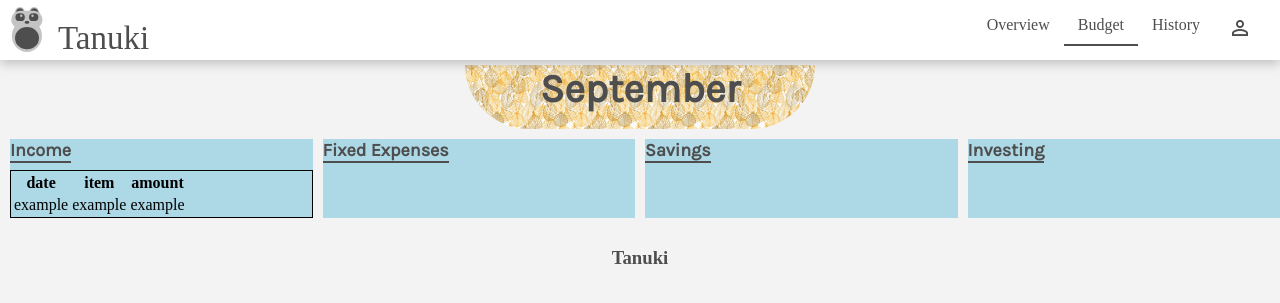
After one commit to pabsromo/capstone2020, a Django app: template tanuki/templates/budget.html in a window 1280 px wide. The commit adds this page. Shown: the top 303 px of the page. Run offline with Django 3.2, Linux system fonts and the light colour scheme; the template is opened without the code that fills it, so the values that code supplies are empty.

Commit message:
Table Design 1
Trying out with having Income, Fixed Expenses, Savings, and Investing all in one row with columns that expand underneath.

```diff
--- /dev/null
+++ b/tanuki/templates/budget.css
@@ -0,0 +1,324 @@
+body {
+    background-color: #f3f3f3;
+    margin: 0;
+    padding-top: 60px;
+}
+
+table{
+  display: flex;
+  flex-direction: row;
+  justify-content: space-between;
+  border: 1px solid black;
+}
+
+tbody{
+  width: 100%;
+  float: left;
+}
+
+th{
+}
+
+tr{
+}
+
+td{
+}
+
+
+/* Style the navbar */
+
+.nav-wrapper {
+    overflow: hidden;
+    background-color:#fff;
+    box-shadow: 0 4px 10px rgba(0, 0, 0, 0.2);
+    margin: 0 auto;
+    padding: 0;
+    height: 60px;
+    display: flex;
+    justify-content: space-between;
+}
+
+#nav-desktop {
+    display: flex;
+    float: right;
+    list-style-type: none;
+    padding-left: 14px;
+    padding-right: 14px;
+}
+
+#nav-desktop li{
+    float: right;
+    color: #4e4e4e;
+    text-align: center;
+    text-decoration: none;
+}
+
+#nav-desktop a{
+    color: #4e4e4e;
+    text-align: center;
+    font-family: Gadugi;
+    padding: 14px;
+    text-decoration: none;
+}
+
+#nav-desktop a:hover {
+    color: #97aed4;
+}
+
+.logo {
+    height: 60px;
+}
+
+.logo a {
+    vertical-align: text-bottom;
+    text-decoration: none;
+    font-family: MV Boli;
+    font-style: normal;
+    font-weight: normal;
+    font-size: 33px;
+    color: #4E4E4E;
+}
+
+.logo svg {
+    width: 50px;
+    height: 50px;
+    padding: 2px;
+}
+
+#selected {
+    box-shadow: 0 2px 0 #4e4e4e;
+}
+
+/* Page content */
+
+h1 {
+    font-family: Karla;
+    color:#4e4e4e;
+    font-size: large;
+    margin: 0;
+}
+
+h4 {
+    font-family: Karla;
+    color: #4e4e4e;
+    margin: 0;
+}
+
+hr {
+    display: flex;
+    flex-direction: row;
+    margin-top: 0;
+    margin-left: 5px;
+    margin-right: 5px;
+    height: 1px;
+    width: fit-content;
+    color: #4e4e4e;
+    border: #4e4e4e;
+    background-color: #4e4e4e;
+    align-items: center;
+}
+
+p {
+    font-family: Karla;
+    color: #4e4e4e;
+    margin: 0;
+}
+
+.content-wrapper {
+    display: grid;
+    width: 100%;
+    grid-auto-rows: minmax(min-content, max-content);
+    grid-template-columns: 1fr 1fr 1fr 1fr;
+    grid-template-areas: "mon mon mon mon"
+                         "inc fix sav inv"
+                         "ftr ftr ftr ftr";
+    grid-column-gap: 10px;
+    grid-row-gap: 10px;
+}
+
+.month-wrapper {
+  display: flex;
+  justify-content: center;
+  flex-direction: row;
+  grid-row-start: 1;
+  grid-row-end: 1;
+  grid-column-start: 2;
+  grid-column-end: 4;
+}
+
+.month {
+  background-size: contain;
+  background-image: url("leaves.jpg");
+  margin-top: 5px;
+  text-align-last: center;
+  height: 4em;
+  width: 30em;
+  border-bottom-left-radius: 10em;
+  border-bottom-right-radius: 10em;
+  max-width: 350px;
+}
+
+#month-title {
+  font-size: 2.5em;
+}
+
+.income {
+  display: flex;
+  grid-area: inc;
+  margin-left: 10px;
+  flex-direction: column;
+  background-color: lightblue;
+  grid-auto-rows: minmax(min-content, max-content);
+  grid-template-columns: 1fr 1fr 1fr;
+  grid-template-areas: "date item amt";
+}
+
+.income-table {
+  display: flex;
+  flex-direction: column;
+}
+
+.table-titles {
+  display: flex;
+  flex-direction: row;
+  justify-content: space-between;
+}
+
+.fixed-expenses {
+  display: flex;
+  grid-area: fix;
+  flex-direction: column;
+  background-color: lightblue;
+}
+
+.savings {
+  display: flex;
+  grid-area: sav;
+  flex-direction: column;
+  background-color: lightblue;
+}
+
+.investing {
+  display: flex;
+  grid-area: inv;
+  flex-direction: column;
+  background-color: lightblue;
+}
+
+.table{
+  display: flex;
+  flex-direction: column;
+}
+
+.row{
+  display: flex;
+  justify-content: space-around;
+  flex-direction: column;
+}
+
+.elem{
+  display: flex;
+  background-color: white;
+}
+
+#footer {
+    grid-area: ftr;
+    background-color: transparent;
+    font-family: MV Boli;
+    color: #4e4e4e;
+    display: flex;
+    flex-direction: row;
+    justify-content: center;
+}
+
+.item {
+    border-bottom: 2px solid #4e4e4e;
+    border-right: 2px solid #4e4e4e;
+    display: flex;
+    flex-direction: row;
+    justify-content: space-between;
+    margin: 5px;
+    height: fit-content;
+    align-items: center;
+    flex-flow: row wrap;
+}
+
+.item button {
+    color: #4e4e4e;
+    width: fit-content;
+    height: fit-content;
+    background-color: Transparent;
+    border: none;
+    outline: none;
+    overflow: hidden;
+    cursor: pointer;
+}
+
+.item button:active {
+    color: #97aed4;
+}
+
+.add_item {
+    display: flex;
+    justify-content: center;
+}
+
+.add_item button {
+    color: #4e4e4e;
+    width: fit-content;
+    height: fit-content;
+    background-color: Transparent;
+    border: none;
+    outline: none;
+    overflow: hidden;
+    cursor: pointer;
+}
+
+.add_item button:active {
+    color: #97aed4;
+}
+
+.add_item_form {
+    display: none;
+    border: 2px solid #4e4e4e;
+    margin: 10px;
+
+}
+
+.add_item_form label {
+    color: #4e4e4e;
+    font-family: Karla;
+}
+
+.popup {
+    display: none;
+    flex-flow: row wrap;
+    position: relative;
+    width: 100%;
+}
+
+.innerpopup {
+    display: flex;
+    background: #f3f3f3;
+    position: absolute;
+    border: 2px solid #4e4e4e;
+    border-bottom-right-radius: 4px;
+    border-bottom-left-radius: 4px;
+    right: -2px;
+    width: inherit;
+    font-family: Karla;
+    color: #4e4e4e;
+    justify-content: space-between;
+    z-index: 1;
+}
+
+.content {
+    padding: 50px;
+}
+
+.sticky {
+    position: fixed;
+    top: 0;
+    width: 100%;
+}
--- /dev/null
+++ b/tanuki/templates/budget.html
@@ -0,0 +1,139 @@
+<!DOCTYPE html>
+<html lang="en">
+
+<head>
+    <meta charset="UTF-8">
+    <meta name="viewport" content="width=device-width, initial-scale=1.0">
+    <title>Budget</title>
+    <link href='https://fonts.googleapis.com/css?family=Karla' rel='stylesheet'>
+    <link rel="stylesheet" href="https://fonts.googleapis.com/icon?family=Material+Icons">
+    <link rel="stylesheet" type="text/css" href="budget.css">
+</head>
+
+<body>
+    <nav>
+        <div class="nav-wrapper sticky">
+            <div class="logo">
+                <svg width="69" height="105" viewBox="0 0 69 105" fill="none" xmlns="http://www.w3.org/2000/svg">
+                    <ellipse cx="34.2774" cy="71.0841" rx="31.6065" ry="33.9159" fill="#C4C4C4" />
+                    <path
+                        d="M10.2194 17.0331C13.4573 8.36581 25.7169 8.36581 28.9548 17.0331L31.5069 23.8648C33.9485 30.4004 29.116 37.3643 22.1392 37.3643H17.0349C10.0582 37.3643 5.22573 30.4004 7.66727 23.8648L10.2194 17.0331Z"
+                        fill="#C4C4C4" />
+                    <path
+                        d="M12.3013 18.2665C14.8702 11.2817 24.7491 11.2817 27.318 18.2665L29.1524 23.2544C31.0729 28.4765 27.2082 34.0158 21.6441 34.0158H17.9753C12.4112 34.0158 8.54638 28.4765 10.4669 23.2544L12.3013 18.2665Z"
+                        fill="#4E4E4E" />
+                    <path
+                        d="M40.0452 17.0331C43.2831 8.3658 55.5427 8.3658 58.7806 17.0331L61.3327 23.8648C63.7743 30.4004 58.9418 37.3643 51.9651 37.3643H46.8608C39.884 37.3643 35.0515 30.4004 37.4931 23.8648L40.0452 17.0331Z"
+                        fill="#C4C4C4" />
+                    <path
+                        d="M42.1271 18.2665C44.696 11.2817 54.5749 11.2817 57.1438 18.2665L58.9782 23.2544C60.8987 28.4765 57.034 34.0158 51.4699 34.0158H47.8011C42.237 34.0158 38.3722 28.4765 40.2927 23.2544L42.1271 18.2665Z"
+                        fill="#4E4E4E" />
+                    <rect x="1.33545" y="18.5841" width="65.8839" height="37.1681" rx="18.5841" fill="#C4C4C4" />
+                    <rect x="38.7291" y="23.6947" width="19.5871" height="16.2611" rx="8.13053" fill="#4E4E4E" />
+                    <ellipse cx="46.0742" cy="29.0376" rx="2.44839" ry="2.55531" fill="#C4C4C4" />
+                    <rect width="19.5871" height="16.2611" rx="8.13053" transform="matrix(-1 0 0 1 29.8258 23.6947)"
+                        fill="#4E4E4E" />
+                    <ellipse rx="2.44839" ry="2.55531" transform="matrix(-1 0 0 1 22.4806 29.0376)" fill="#C4C4C4" />
+                    <rect x="29.8258" y="39.9557" width="9.34839" height="5.57522" rx="2.78761" fill="#4E4E4E" />
+                    <ellipse cx="34.5" cy="75.9624" rx="25.1516" ry="23.4624" fill="#4E4E4E" />
+                </svg>
+                <a href="#">Tanuki</a>
+            </div>
+            <ul id="nav-desktop">
+                <li><a href="#overview">Overview</a></li>
+                <li id="selected"><a href="#budget">Budget</a></li>
+                <li><a href="#history">History</a></li>
+                <li><a href="#user"><i class="material-icons">person_outline</i></a></li>
+            </ul>
+        </div>
+    </nav>
+
+    <div class="content-wrapper">
+
+      <div class="month-wrapper">
+        <div class="month">
+          <h1 id="month-title">September</h1>
+        </div>
+      </div>
+
+      <div class="income">
+        <div style="width: fit-content" id="selected">
+          <h1>Income</h1>
+        </div>
+        <hr>
+        <!--
+        <div class="table">
+          <div class="row">
+            <div class="elem">
+              date
+            </div>
+            <div class="elem">
+              item
+            </div>
+            <div class="elem">
+              amount
+            </div>
+          </div>
+          <div class="row">
+
+          </div>
+        </div>
+      -->
+        <table>
+          <tr>
+            <th>date</th>
+            <th>item</th>
+            <th>amount</th>
+          </tr>
+          <tr>
+            <td>example</td>
+            <td>example</td>
+            <td>example</td>
+          </tr>
+        </table>
+
+        <!--
+        <div class="income-table">
+          <div class="table-titles">
+            <h4>date</h4>
+            <h4>item</h4>
+            <h4>amount</h4>
+          </div>
+          <div class="">
+            <p>this is a test</p>
+          </div>
+        </div>
+      -->
+      </div>
+
+      <div class="fixed-expenses">
+        <div style="width: fit-content" id="selected">
+          <h1>Fixed Expenses</h1>
+        </div>
+      </div>
+
+      <div class="savings">
+        <div style="width: fit-content" id="selected">
+          <h1>Savings</h1>
+        </div>
+      </div>
+
+      <div class="investing">
+        <div style="width: fit-content" id="selected">
+          <h1>Investing</h1>
+        </div>
+        <div class="">
+
+        </div>
+      </div>
+
+      <div id="footer">
+          <h3>Tanuki</h3>
+      </div>
+    </div>
+
+    <script src="budget.js"></script>
+
+</body>
+
+</html>
```
Also changed, not shown: tanuki/overview/static/overview/overview.css (line endings or trailing spaces), tanuki/templates/budget.js (added), tanuki/templates/home.html (line endings or trailing spaces), tanuki/templates/leaves.jpg (added).
